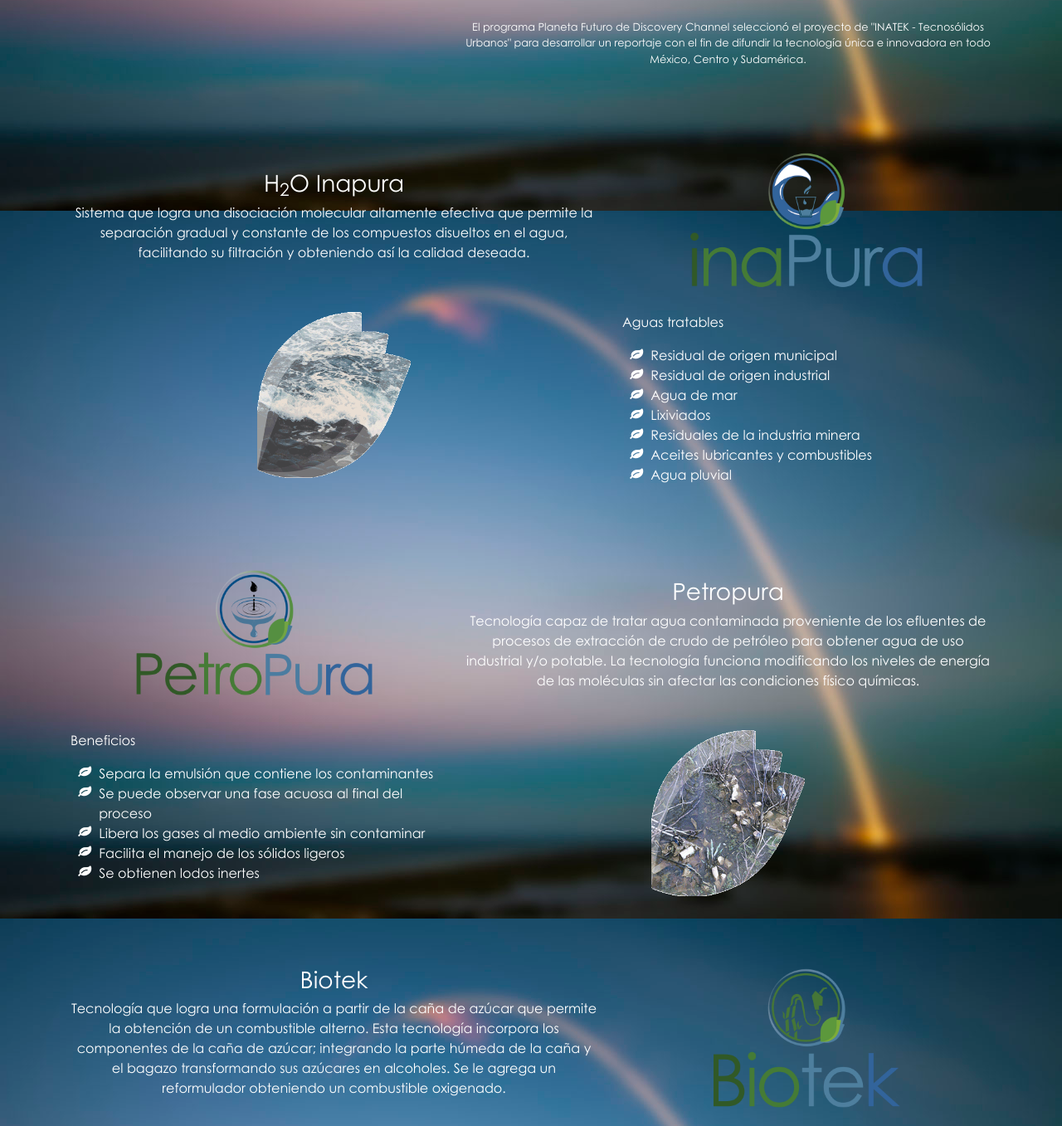
After one commit to Harlocke44/Inatek, a PHP site: page /tecnologia-inatek.html in a window 1280 px wide. The commit adds this page. Shown: the part 688-2045 px from the top of the page at 83% size. Run offline with PHP 8.4, Linux system fonts and the light colour scheme.

Commit message:
Technologías

```diff
--- a/sass/_theme.scss
+++ b/sass/_theme.scss
@@ -113,3 +113,29 @@ section.hero{
         }
     }
 }
+
+
+// Technologies
+//
+// Inatek technologies.
+section#technologies{
+    background-image: url(../Imgs/Fondo.jpg);
+    background-attachment: fixed;
+    background-position: center;
+    background-repeat: no-repeat;
+    background-size: cover;
+
+    color: white;
+
+    iframe{
+        border-radius: 10px;
+    }
+
+    div.space2rem{
+        height: 4rem;
+    }
+
+    img.ina-gif{
+        height: 200px;
+    }
+}
--- /dev/null
+++ b/tecnologia-inatek.html
@@ -0,0 +1,274 @@
+<!DOCTYPE html>
+<!--**********************************************************************
+* FILENAME :        INATEK | Tecnología
+*
+* DESCRIPTION :
+*       Wide description about INATEK technologies and its uses.
+*
+*       Copyright Inatek SA de CV © All rights reserved.
+*
+* AUTHOR :    Richard Maya
+* START DATE :    01 Aug 17
+*
+* VERSION : 1.0
+*
+*-->
+<html lang="es">
+<head>
+    <meta charset="UTF-8">
+    <meta name="viewport" content="width=device-width, initial-scale=1, shrink-to-fit=no">
+
+    <!-- SITE TITLE
+    ================================================== -->
+    <title>Tecnologías sustentables | INATEK</title>
+
+    <!-- SEO INFO
+    ================================================== -->
+    <meta name="description" content="Tecnologías que proveen soluciones sustentables a problemas ambientales mediante el aprovechamiento de Residuos Sólidos Urbanos.">
+    <meta name="keywords" content="sustainable architecture, desarrollo sustentable, construccion sustentable,sustainable development,inatek, tecnosólido, urbano, residuos sólidos urbanos">
+    <meta name="copyright" content="Copyright © 2017 Inatek S.A. de C.V.">
+    <meta name="author" content="Richard Maya">
+    <meta name="robots" content="index, follow">
+    <meta name="googlebot" content="index, follow">
+    <meta http-equiv="Cache-Control" content="max-age=2592000">
+
+    <!-- FAVICONS
+    ================================================== -->
+    <link rel="apple-touch-icon" sizes="180x180" href="favicon/apple-touch-icon.png">
+    <link rel="icon" type="image/png" sizes="32x32" href="favicon/favicon-32x32.png">
+    <link rel="icon" type="image/png" sizes="16x16" href="favicon/favicon-16x16.png">
+    <link rel="manifest" href="favicon/manifest.json">
+    <link rel="mask-icon" href="favicon/safari-pinned-tab.svg" color="#5bbad5">
+    <meta name="theme-color" content="#ffffff">
+
+    <!-- STYLESHEETS
+    ================================================== -->
+    <link rel="stylesheet" href="assets/tether/css/tether.min.css">
+    <link rel="stylesheet" href="assets/animate.css/animate.min.css">
+    <link rel="stylesheet" href="bower_components/font-awesome/css/font-awesome.min.css">
+    <link rel="stylesheet" href="css/app.css">
+</head>
+<body>
+
+<!-- NAV BAR
+================================================== -->
+<nav class="navbar navbar-toggleable-md navbar-light bg-faded">
+    <button class="navbar-toggler navbar-toggler-right" type="button" data-toggle="collapse" data-target="#navbarNav" aria-controls="navbarNav" aria-expanded="false" aria-label="Toggle navigation">
+    <span class="navbar-toggler-icon"></span>
+    </button>
+    <a class="navbar-brand" href="index.html">
+        <img src="gph/InatekLogo-01.svg" class="hidden-sm-down" alt="inatek-logo" height="65">
+        <img src="gph/inatek-isotipo.png" class="hidden-md-up" alt="inatek-logo" height="40">
+    </a>
+    <div class="collapse navbar-collapse" id="navbarNav">
+        <ul class="navbar-nav">
+            <li class="nav-item active">
+                <a class="nav-link" href="#">Tecnologías <span class="sr-only">(current)</span></a>
+            </li>
+            <li class="nav-item">
+                <a class="nav-link" href="#">Servicios</a>
+            </li>
+            <li class="nav-item">
+                <a class="nav-link" href="#">Productos</a>
+            </li>
+            <li class="nav-item">
+                <a class="nav-link" href="#">Contacto</a>
+            </li>
+        </ul>
+    </div>
+</nav>
+
+
+<!-- INATEK TECHNOLOGIES
+================================================== -->
+<section id="technologies" class="d-flex justify-content-center">
+    <div class="container">
+
+        <!-- Tecnosólido -->
+        <div class="row d-flex align-items-center" id="tecnosolido">
+            <div class="col-xs-10 offset-xs-1 col-md-5 offset-md-0">
+                <img src="gph/Logos/Tecnosolido.png" alt="inatek-tecnosólido" class="img-fluid wow fadeInLeft">
+                <p class="text-center small">(Tecnología patentada)</p>
+            </div>
+
+            <div class="col-xs-10 offset-xs-1 col-md-7 offset-md-0">
+                <h3 class="text-center wow fadeInRight">Tecnosólido Urbano</h3>
+                <p class="text-center wow fadeInRight">Tecnología que permite transformar los Residuos Sólidos Urbanos en un producto inerte el cual es similar a la arena y puede ser utilizado para la generación de materiales para construcción como block, asfalto, concreto y adoquín.</p>
+            </div>
+        </div>
+
+        <div class="row d-flex justify-content-center">
+            <div class="col-md-5 offset-md-5 embed-responsive embed-responsive-16by9">
+                <iframe class="embed-responsive-item wow fadeInRight" src="https://www.youtube-nocookie.com/embed/zGkHBq-f8tk?rel=0&amp;showinfo=0" frameborder="0" allowfullscreen></iframe>
+            </div>
+        </div>
+
+        <div class="row d-flex justify-content-center">
+            <div class="col-md-7 offset-md-5">
+                <br>
+                <p class="text-center small wow fadeInUp">El programa Planeta Futuro de Discovery Channel seleccionó el proyecto de "INATEK - Tecnosólidos Urbanos" para desarrollar un reportaje con el fin de difundir la tecnología única e innovadora en todo México, Centro y Sudamérica.</p>
+            </div>
+        </div>
+
+        <div class="space2rem"></div>
+
+        <!-- Inapura -->
+        <div class="row d-flex align-items-center" id="inapura">
+            <div class="col-xs-10 offset-xs-1 col-md-7 offset-md-0">
+                <h3 class="text-center wow fadeInLeft">H<sub>2</sub>O Inapura</h3>
+                <p class="text-center wow fadeInLeft">Sistema que logra una disociación molecular altamente efectiva que permite la separación gradual y constante de los compuestos disueltos en el agua, facilitando su filtración y obteniendo así la calidad deseada.</p>
+            </div>
+            <div class="col-xs-10 offset-xs-10 col-md-5 offset-md-0">
+                <img src="gph/Logos/InaPura.png" alt="inapura-logo" class="img-fluid wow fadeInRight">
+            </div>
+        </div>
+
+        <div class="row d-flex justify-content-center">
+            <div class="col-xs-10 offset-xs-1 col-md-7 offset-md-0">
+                <center>
+                    <img src="Imgs/inapuraGIF.gif" alt="inapura-agua-pluvial" class="img-fluid ina-gif wow fadeInLeft">
+                </center>
+            </div>
+
+            <div class="col-xs-10 offset-xs-1 col-md-5 offset-md-0">
+                <p class="text-left wow fadeInUp">Aguas tratables</p>
+                <ul class="fa-ul">
+                    <li class="wow fadeInUp"><i class="fa-li fa fa-leaf"></i>Residual de origen municipal</li>
+                    <li class="wow fadeInUp"><i class="fa-li fa fa-leaf"></i>Residual de origen industrial</li>
+                    <li class="wow fadeInUp"><i class="fa-li fa fa-leaf"></i>Agua de mar</li>
+                    <li class="wow fadeInUp"><i class="fa-li fa fa-leaf"></i>Lixiviados</li>
+                    <li class="wow fadeInUp"><i class="fa-li fa fa-leaf"></i>Residuales de la industria minera</li>
+                    <li class="wow fadeInUp"><i class="fa-li fa fa-leaf"></i>Aceites lubricantes y combustibles</li>
+                    <li class="wow fadeInUp"><i class="fa-li fa fa-leaf"></i>Agua pluvial</li>
+                </ul>
+            </div>
+        </div>
+
+        <div class="space2rem"></div>
+
+        <!-- Petropura -->
+        <div class="row d-flex align-items-center" id="petropura">
+            <div class="col-xs-10 offset-xs-1 col-md-5 offset-md-0">
+                <img src="gph/Logos/PetroPura.png" alt="petropura-logo" class="img-fluid wow fadeInLeft">
+            </div>
+            <div class="col-xs-10 offset-xs-1 col-md-7 offset-md-0">
+                <h3 class="text-center wow fadeInRight">Petropura</h3>
+                <p class="text-center wow fadeInRight">Tecnología capaz de tratar agua contaminada proveniente de los efluentes de procesos de extracción de crudo de petróleo para obtener agua de uso industrial y/o potable. La tecnología funciona modificando los niveles de energía de las moléculas sin afectar las condiciones físico químicas.</p>
+            </div>
+        </div>
+
+        <div class="row d-flex justify-content-center">
+            <div class="col-xs-10 offset-xs-1 col-md-5 offset-md-0">
+                <p class="text-left wow fadeInUp">Beneficios</p>
+                <ul class="fa-ul">
+                    <li class="wow fadeInUp"><i class="fa-li fa fa-leaf"></i>Separa la emulsión que contiene los contaminantes</li>
+                    <li class="wow fadeInUp"><i class="fa-li fa fa-leaf"></i>Se puede observar una fase acuosa al final del proceso</li>
+                    <li class="wow fadeInUp"><i class="fa-li fa fa-leaf"></i>Libera los gases al medio ambiente sin contaminar</li>
+                    <li class="wow fadeInUp"><i class="fa-li fa fa-leaf"></i>Facilita el manejo de los sólidos ligeros</li>
+                    <li class="wow fadeInUp"><i class="fa-li fa fa-leaf"></i>Se obtienen lodos inertes</li>
+                </ul>
+            </div>
+
+            <div class="col-xs-10 offset-xs-1 col-md-7 offset-md-0">
+                <center>
+                    <img src="Imgs/petropuraGIF.gif" alt="petropura-agua-tratada" class="img-fluid ina-gif wow fadeInRight">
+                </center>
+            </div>
+        </div>
+
+        <div class="space2rem"></div>
+
+        <!-- Biotek -->
+        <div class="row d-flex align-items-center" id="biotek">
+            <div class="col-xs-10 offset-xs-1 col-md-7 offset-md-0">
+                <h3 class="text-center wow fadeInLeft">Biotek</h3>
+                <p class="text-center wow fadeInLeft">Tecnología que logra una formulación a partir de la caña de azúcar que permite la obtención de un combustible alterno. Esta tecnología incorpora los componentes de la caña de azúcar; integrando la parte húmeda de la caña y el bagazo transformando sus azúcares en alcoholes. Se le agrega un reformulador obteniendo un combustible oxigenado.</p>
+            </div>
+            <div class="col-xs-10 offset-xs-10 col-md-5 offset-md-0">
+                <img src="gph/Logos/Biotek.png" alt="biotek-logo" class="img-fluid wow fadeInRight">
+            </div>
+        </div>
+
+        <div class="row d-flex justify-content-center">
+            <div class="col-xs-10 offset-xs-1 col-md-5 offset-md-1 embed-responsive embed-responsive-16by9">
+                <iframe class="embed-responsive-item wow fadeInLeft" src="https://www.youtube-nocookie.com/embed/qv87lW1siIA?rel=0&amp;showinfo=0" frameborder="0" allowfullscreen></iframe>
+            </div>
+
+            <div class="col-xs-10 offset-xs-1 col-md-5 offset-md-1">
+                <p class="text-left wow fadeInUp">Beneficios</p>
+                <ul class="fa-ul">
+                    <li class="wow fadeInUp"><i class="fa-li fa fa-leaf"></i>Ahorro de combustible</li>
+                    <li class="wow fadeInUp"><i class="fa-li fa fa-leaf"></i>Disminución de contaminantes</li>
+                    <li class="wow fadeInUp"><i class="fa-li fa fa-leaf"></i>Limpieza de inyectores</li>
+                    <li class="wow fadeInUp"><i class="fa-li fa fa-leaf"></i>Descarboniza la cámara de combustión</li>
+                    <li class="wow fadeInUp"><i class="fa-li fa fa-leaf"></i>Aumenta la potencia</li>
+                    <li class="wow fadeInUp"><i class="fa-li fa fa-leaf"></i>Aumenta el octanaje</li>
+                    <li class="wow fadeInUp"><i class="fa-li fa fa-leaf"></i>Baja temperatura del motor</li>
+                </ul>
+            </div>
+        </div>
+
+    </div>
+</section>
+
+
+<!-- FOOTER
+================================================== -->
+<footer>
+    <div class="container">
+        <div class="row">
+            <div class="col-8 text-left">
+                <p>Copyright 2017 &copy; Inambtec S.A. de C.V. Todos los derechos reservados.</p>
+            </div>
+            <div class="col-4 text-right">
+                <a href="https://www.facebook.com/Inatek-497193530321422/">
+                    <i class="fa fa-facebook fa-lg" aria-hidden="true"></i>
+                </a>
+                <a href="https://twitter.com/INATEKrsu">
+                    <i class="fa fa-twitter fa-lg" aria-hidden="true"></i>
+                </a>
+                <a href="https://www.youtube.com/channel/UCdAwbhqMP6xkhMPd6d_lOhg">
+                    <i class="fa fa-youtube fa-lg" aria-hidden="true"></i>
+                </a>
+            </div>
+        </div>
+
+        <div class="row justify-content-center" id="developer">
+            <p class="text-center">Desarrollado por <a href="http://www.cintegran.com.mx">GEM Cintegran</a></p>
+        </div>
+    </div>
+</footer>
+
+<!-- SCRIPTS
+================================================== -->
+<script src="assets/jquery/jquery.min.js"></script>
+<script src="assets/tether/js/tether.min.js"></script>
+<script src="assets/bootstrap/js/bootstrap.min.js"></script>
+<script src="assets/imagesloaded/imagesloaded.pkgd.min.js"></script>
+<script src="assets/parallax.js/parallax.min.js"></script>
+<script src="assets/wow/wow.min.js"></script>
+
+<script type="text/javascript">
+/* Parallax */
+/*$('.parallax-window').parallax({
+    imageSrc: 'Imgs/IndexBg.png',
+    positionY: 'bottom'
+});*/
+
+/* Wow Effect */
+var wow = new WOW(
+  {
+    boxClass:     'wow',
+    animateClass: 'animated',
+    offset:       50,
+    mobile:       false,
+    live:         true,
+    callback:     function(box) {
+    },
+    scrollContainer: null
+  }
+);
+wow.init();
+</script>
+</body>
+</html>
```
Also changed, not shown: index.html (+14 -14 lines), Imgs/biotekGIF.gif (renamed from gph/biotekGIF.gif), Imgs/inapuraGIF.gif (renamed from gph/inapuraGIF.gif), Imgs/petropuraGIF.gif (renamed from gph/petropuraGIF.gif), css/app.css, 2 other files.
